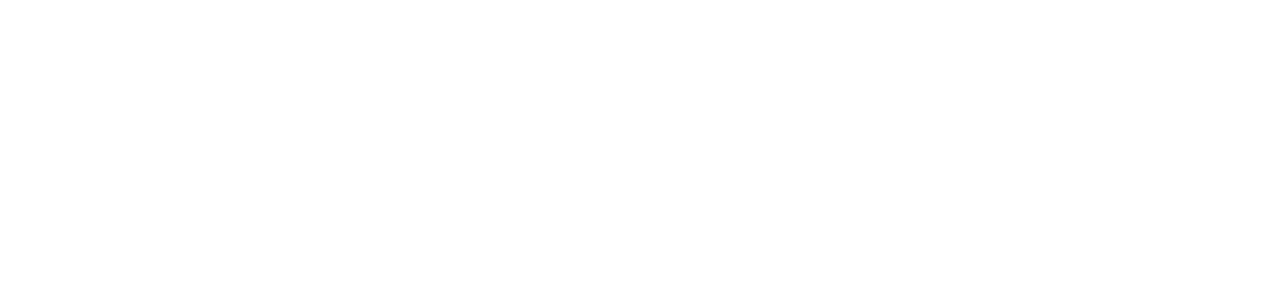
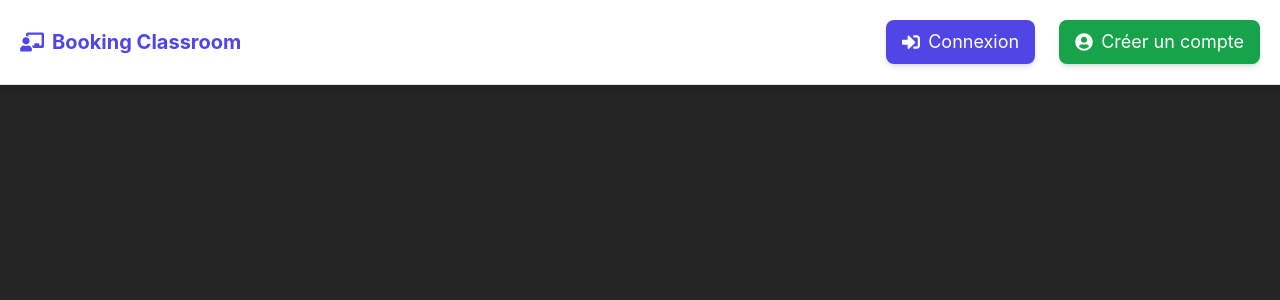
Before and after one commit to Booking-classroom/Booking-classroom-app, a React (Vite) app: page / in a window 1280 px wide. Shown: the top 300 px of the page. Built offline with nearby package versions, Linux system fonts and the light colour scheme.

Commit message:
new navbar

```diff
--- a/package.json
+++ b/package.json
@@ -12,7 +12,9 @@
   "dependencies": {
     "react": "^19.0.0",
     "react-dom": "^19.0.0",
-    "react-router": "^7.1.5"
+    "react-icons": "^5.4.0",
+    "react-router": "^7.1.5",
+    "react-router-dom": "^7.1.5"
   },
   "devDependencies": {
     "@eslint/js": "^9.19.0",
--- a/src/App.tsx
+++ b/src/App.tsx
@@ -1,6 +1,11 @@
 import { BrowserRouter } from "react-router";
+import Navbar from "./components/Navbar";
 
 function App() {
-  return <BrowserRouter></BrowserRouter>;
+  return (
+    <BrowserRouter>
+      <Navbar />
+    </BrowserRouter>
+  );
 }
 export default App;
--- /dev/null
+++ b/src/components/Navbar.tsx
@@ -0,0 +1,71 @@
+import { Link, useNavigate } from "react-router-dom";
+import { useState, useEffect } from "react";
+import {
+  FaChalkboardTeacher,
+  FaSignInAlt,
+  FaUserCircle,
+  FaSignOutAlt,
+} from "react-icons/fa";
+
+const Navbar = () => {
+  const [isAuthenticated, setIsAuthenticated] = useState(false);
+  const navigate = useNavigate(); // pour naviger
+
+  // Vérifiez si l'utilisateur est autorisé
+  useEffect(() => {
+    const token = localStorage.getItem("access_token");
+    setIsAuthenticated(!!token); // Définit l'état si le jeton existe
+  }, []);
+
+  // Fonction de déconnexion
+  const handleLogout = () => {
+    localStorage.removeItem("access_token"); // Supprime le token
+    setIsAuthenticated(false); // Réinitialise l'état d'autorisation
+    navigate("/");
+  };
+
+  return (
+    <nav className="flex items-center justify-between p-5 bg-white shadow-md border-b border-gray-200">
+      <div className="flex items-center space-x-6 text-lg font-semibold">
+        <Link
+          to="/home"
+          className="flex items-center space-x-2 text-indigo-600 hover:text-indigo-800 transition duration-200"
+        >
+          <FaChalkboardTeacher className="text-2xl" />
+          <span className="text-xl font-bold">Booking Classroom</span>
+        </Link>
+      </div>
+
+      <div className="flex items-center space-x-6 text-lg">
+        {!isAuthenticated ? (
+          <>
+            <Link
+              to="/login"
+              className="flex items-center space-x-2 bg-indigo-600 text-white px-4 py-2 rounded-lg shadow-md hover:bg-indigo-700 transition duration-300"
+            >
+              <FaSignInAlt />
+              <span>Connexion</span>
+            </Link>
+            <Link
+              to="/signup"
+              className="flex items-center space-x-2 bg-green-600 text-white px-4 py-2 rounded-lg shadow-md hover:bg-green-700 transition duration-300"
+            >
+              <FaUserCircle />
+              <span>Créer un compte</span>
+            </Link>
+          </>
+        ) : (
+          <button
+            onClick={handleLogout}
+            className="flex items-center space-x-2 bg-red-600 text-white px-4 py-2 rounded-lg shadow-md hover:bg-red-700 transition duration-300"
+          >
+            <FaSignOutAlt />
+            <span>Déconnexion</span>
+          </button>
+        )}
+      </div>
+    </nav>
+  );
+};
+
+export default Navbar;
--- a/src/index.css
+++ b/src/index.css
@@ -16,57 +16,3 @@
   -webkit-font-smoothing: antialiased;
   -moz-osx-font-smoothing: grayscale;
 }
-
-a {
-  font-weight: 500;
-  color: #646cff;
-  text-decoration: inherit;
-}
-a:hover {
-  color: #535bf2;
-}
-
-body {
-  margin: 0;
-  display: flex;
-  place-items: center;
-  min-width: 320px;
-  min-height: 100vh;
-}
-
-h1 {
-  font-size: 3.2em;
-  line-height: 1.1;
-}
-
-button {
-  border-radius: 8px;
-  border: 1px solid transparent;
-  padding: 0.6em 1.2em;
-  font-size: 1em;
-  font-weight: 500;
-  font-family: inherit;
-  background-color: #1a1a1a;
-  cursor: pointer;
-  transition: border-color 0.25s;
-}
-button:hover {
-  border-color: #646cff;
-}
-button:focus,
-button:focus-visible {
-  outline: 4px auto -webkit-focus-ring-color;
-}
-
-@media (prefers-color-scheme: light) {
-  :root {
-    color: #213547;
-    background-color: #ffffff;
-  }
-  a:hover {
-    color: #747bff;
-  }
-  button {
-    background-color: #f9f9f9;
-  }
-}
```
Also changed, not shown: 1 other file (tests, documents, lock files or other folders).
